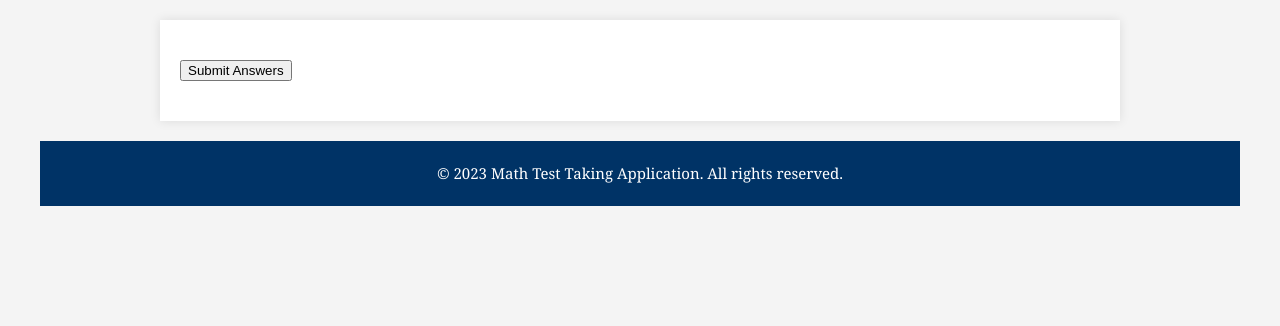
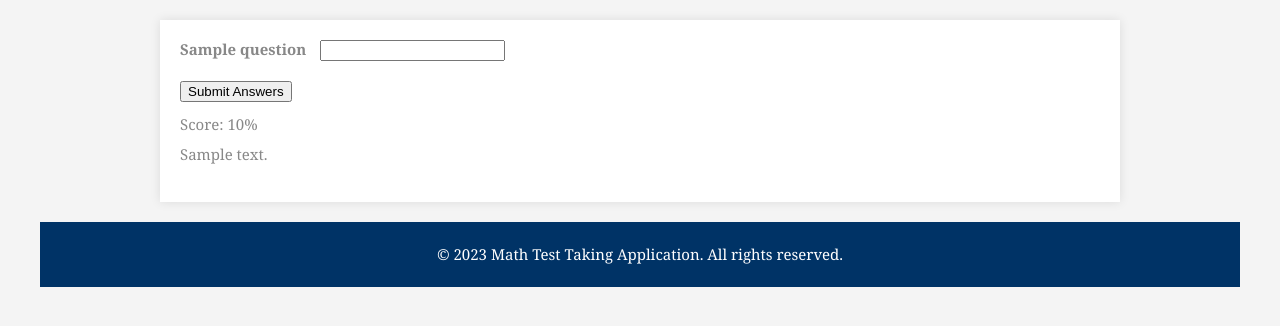
Before and after one commit to villaluzr20/CSCI4710-Final-Project, a Flask app: template math_quiz/templates/multiplication.html in a window 1280 px wide. Shown: the part 150-476 px from the top of the page. Run offline with Flask 3, Linux system fonts and the light colour scheme; the template is opened without the code that fills it: most values are stand-ins (such as "Sample title", 1, 10 or a date in 2020).

Commit message:
Added functionality for multiplication test

```diff
--- a/math_quiz/app.py
+++ b/math_quiz/app.py
@@ -54,6 +54,23 @@ def get_subtraction_questions():
             if isinstance(correct_answer, list):  # Check if the correct answer is a list
                 correct_answer = correct_answer[0]  # Extract the first element of the list
             correct_answers.append(correct_answer)
+
+    # Return the questions fetched from the database
+    return questions, correct_answers
+
+def get_multiplication_questions():
+    questions = []
+    correct_answers = []
+    # Connect to the database
+    with sqlite3.connect('quiz.db') as conn:
+        cursor = conn.cursor()
+
+        # Fetch questions from the database for multiplication
+        cursor.execute("SELECT question, correct_answer FROM multiplication_questions")
+        rows = cursor.fetchall()
+        for row in rows:
+            questions.append(row[0])
+            correct_answers.append(row[1])
 
     # Return the questions fetched from the database
     return questions, correct_answers
@@ -128,9 +145,34 @@ def subtraction():
         questions, _ = get_subtraction_questions()
         return render_template('subtraction.html', questions=questions)
 
-@app.route('/multiplication.html')
+@app.route('/multiplication.html', methods=['GET', 'POST'])
 def multiplication():
-    return render_template('multiplication.html')
+    if request.method == 'POST':
+        # Fetch questions and correct answers from the database
+        questions, correct_answers = get_multiplication_questions()
+        print("User Answers:", request.form.values())
+        print("Correct Answers:", correct_answers)
+
+        # Fetch user's answers from the form submission
+        user_answers = [int(request.form.get(f'q{i}')) for i in range(1, len(correct_answers) + 1)]
+        print("User Answers:", user_answers)
+
+        # Calculate the score
+        score = calculate_score(user_answers, correct_answers)
+
+        # Provide feedback to the user based on the score
+        if score >= 70:
+            feedback_message = "Congratulations! You passed the test."
+        else:
+            feedback_message = "You need to study more. Try again later."
+
+        # Render the template with the questions, feedback message, and score
+        return render_template('multiplication.html', score=score, feedback_message=feedback_message)
+
+    else:
+        # Fetch questions from the database
+        questions, _ = get_multiplication_questions()
+        return render_template('multiplication.html', questions=questions)
 
 @app.route('/division.html')
 def division():
--- a/math_quiz/templates/multiplication.html
+++ b/math_quiz/templates/multiplication.html
@@ -4,10 +4,10 @@
     <meta charset="UTF-8">
     <title>Multiplication Test</title>
     <style>
+        /* Styles are identical across all test pages */
         * {
             box-sizing: border-box;
         }
-
         body {
             font-family: 'Georgia', Palatino, 'Palatino Linotype', Times, 'Times New Roman', serif;
             font-size: 15px;
@@ -19,34 +19,28 @@
             padding: 20px;
             background-color: #f4f4f4;
         }
-
         nav {
             background-color: #003366;
             overflow: hidden;
             text-align: center;
             padding: 10px;
         }
-
         .nav-links {
             list-style-type: none;
             margin: 0;
             padding: 0;
         }
-
         .nav-links li {
             display: inline-block;
             margin-right: 20px;
         }
-
         .nav-links li a {
             color: #ffffff;
             text-decoration: none;
         }
-
         .nav-links li a:hover {
             text-decoration: underline;
         }
-
         header {
             text-align: center;
             padding: 10px;
@@ -54,7 +48,6 @@
             color: #ffffff;
             margin-bottom: 20px;
         }
-
         .quiz-container {
             width: 80%;
             margin: auto;
@@ -62,31 +55,25 @@
             padding: 20px;
             box-shadow: 0 0 10px 0 rgba(0,0,0,0.1);
         }
-
         .question {
             margin-bottom: 20px;
         }
-
         .question label {
             font-weight: bold;
         }
-
         .question input {
             margin-left: 10px;
         }
-
         .feedback {
             margin-left: 20px;
             font-weight: bold;
         }
-
         .advice-message {
             color: red;
             font-size: 16px;
             text-align: center;
             margin-top: 20px;
         }
-
         footer {
             margin-top: 20px;
             padding: 10px;
@@ -109,47 +96,32 @@
     </header>
 
     <section class="quiz-container">
-        <form id="multiplicationTestForm">
+        <form id="multiplicationTestForm" method="post" action="/multiplication.html">
             <!-- Example questions, add more as needed -->
+            {% for question in questions %}
             <div class="question">
+                <label>{{ question }}</label>
+                <input type="text" name="q{{ loop.index }}" autocomplete="off">
+                <span class="feedback"></span>
+            </div>
+            {% endfor %}
+            <!-- Additional questions here -->
+            <button type="submit">Submit Answers</button>
+        </form>
 
-            </div>
-            <!-- Additional questions here -->
-            <button type="button" onclick="checkAnswers()">Submit Answers</button>
-        </form>
+        <!-- Display score and feedback message if available -->
+        {% if score is defined %}
+        <div class="score">
+            <p>Score: {{ score }}%</p>
+            <p>{{ feedback_message }}</p>
+        </div>
+        {% endif %}
+
         <div class="advice-message" id="adviceMessage"></div>
     </section>
 
     <footer>
         <p>&copy; 2023 Math Test Taking Application. All rights reserved.</p>
     </footer>
-
-    <!-- <script>
-        function checkAnswers() {
-            var answers = {q1: '8', /* add more answers corresponding to your questions */};
-            var form = document.getElementById('additionTestForm');
-            var incorrectCount = 0;
-
-            for (var key in answers) {
-                var userAnswer = form[key].value;
-                var feedbackIcon = form[key].nextElementSibling;
-                if (userAnswer === answers[key]) {
-                    feedbackIcon.innerHTML = '✅'; // Checkmark for correct answer
-                    feedbackIcon.style.color = 'green';
-                } else {
-                    feedbackIcon.innerHTML = '❌'; // Red "X" for incorrect answer
-                    feedbackIcon.style.color = 'red';
-                    incorrectCount++;
-                }
-            }
-
-            var adviceMessage = document.getElementById('adviceMessage');
-            if (incorrectCount > 5) {
-                adviceMessage.innerHTML = 'You have more than five incorrect answers. Consider revisiting the <a href="study.html">Study Page</a> to improve your skills.';
-            } else {
-                adviceMessage.innerHTML = '';
-            }
-        }
-    </script> -->
 </body>
 </html>
```
